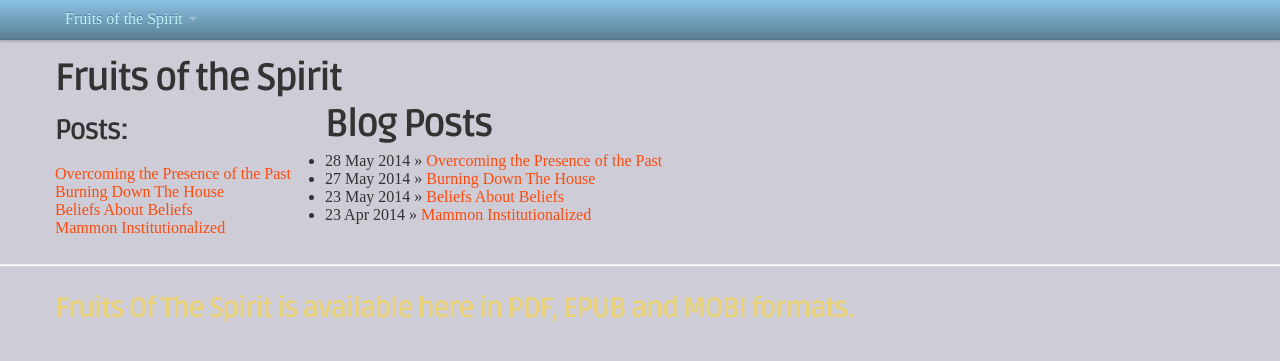
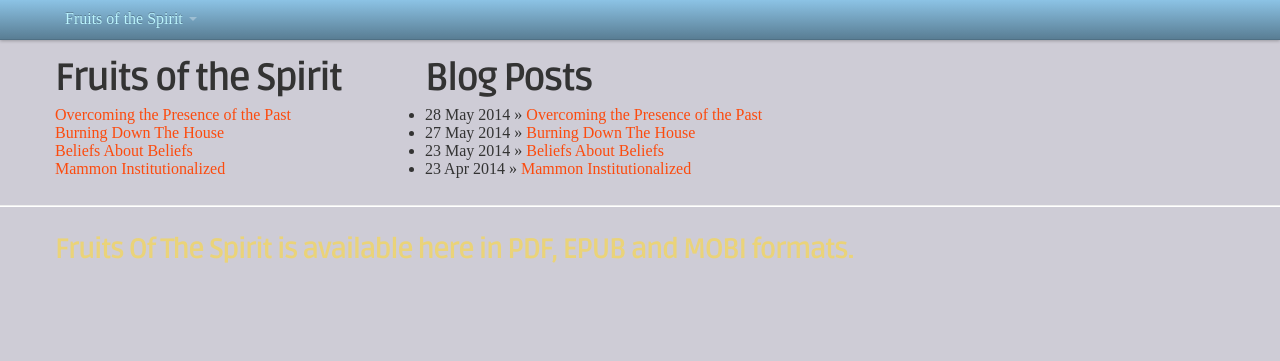
Before and after one commit to 9fots/fruitsofthespirit, a Jekyll site: the page built from index-jekyll-new.html, in a window 1280 px wide. Shown: the top 361 px of the page. Built offline with Jekyll 4.4.1, drawn with Linux system fonts in a browser that asks for light colours; some web fonts are replaced; Markdown is read by kramdown in place of the engine named in the settings; comment, search, counter and statistics services are not loaded.

Commit message:
simplified

```diff
--- a/_includes/footer.html
+++ b/_includes/footer.html
@@ -1,15 +1,8 @@
 
-        <!-- /content -->
+      <!-- /content -->
     </div>
   </div>
-
-  </div>
-</div><!--/row-->
-
-<hr />
-
-<!-- previous footer needs change -->
-
+  <hr />
 </div><!-- finally closed the container Doy! -->
 
 <!-- Footer -->
--- a/_includes/head.html
+++ b/_includes/head.html
@@ -37,19 +37,13 @@
 {% include main-nav.html %}
 
 <!--Content: Fruits of the Spirit-->
-  <div class="row">
-  <div class="span12">
-   <h1>Fruits of the Spirit</h1>
-      <!-- Essays by Fruits of the Spirit-->
-
 <div class="row">
-  <div class="span3 peter-sidebar">
-    <h3>Posts:</h3>
+  <div class="span4 peter-sidebar">
+    <h1>Fruits of the Spirit</h1>
       <ul class="unstyled">
     {% for post in site.posts %}
       <li><a href="{{ post.url }}">{{ post.title }}</a></li>
     {% endfor %}
   </ul>
-  </div>
-
-        <!-- content -->
+</div>
+<!-- content -->
```
